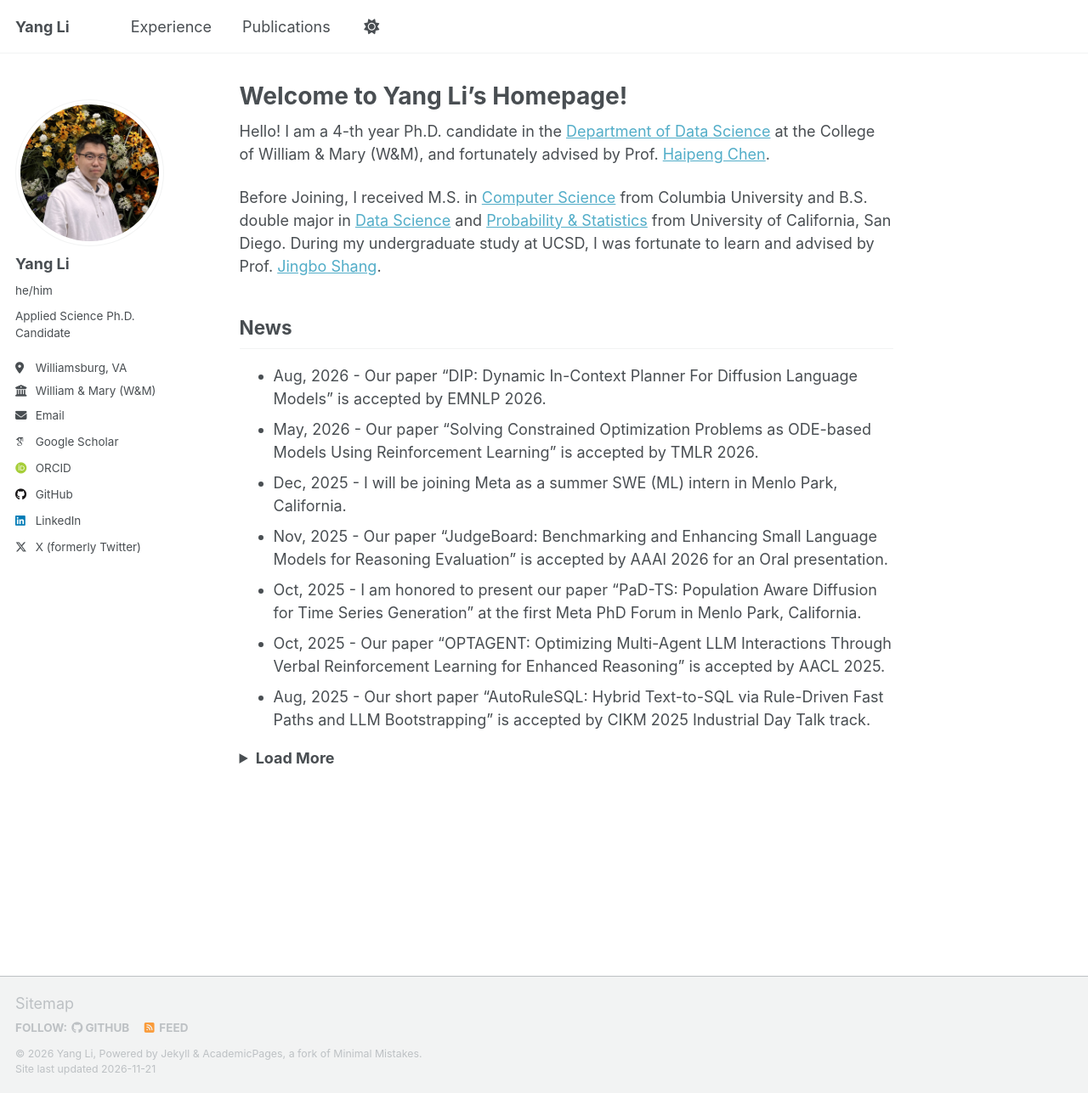
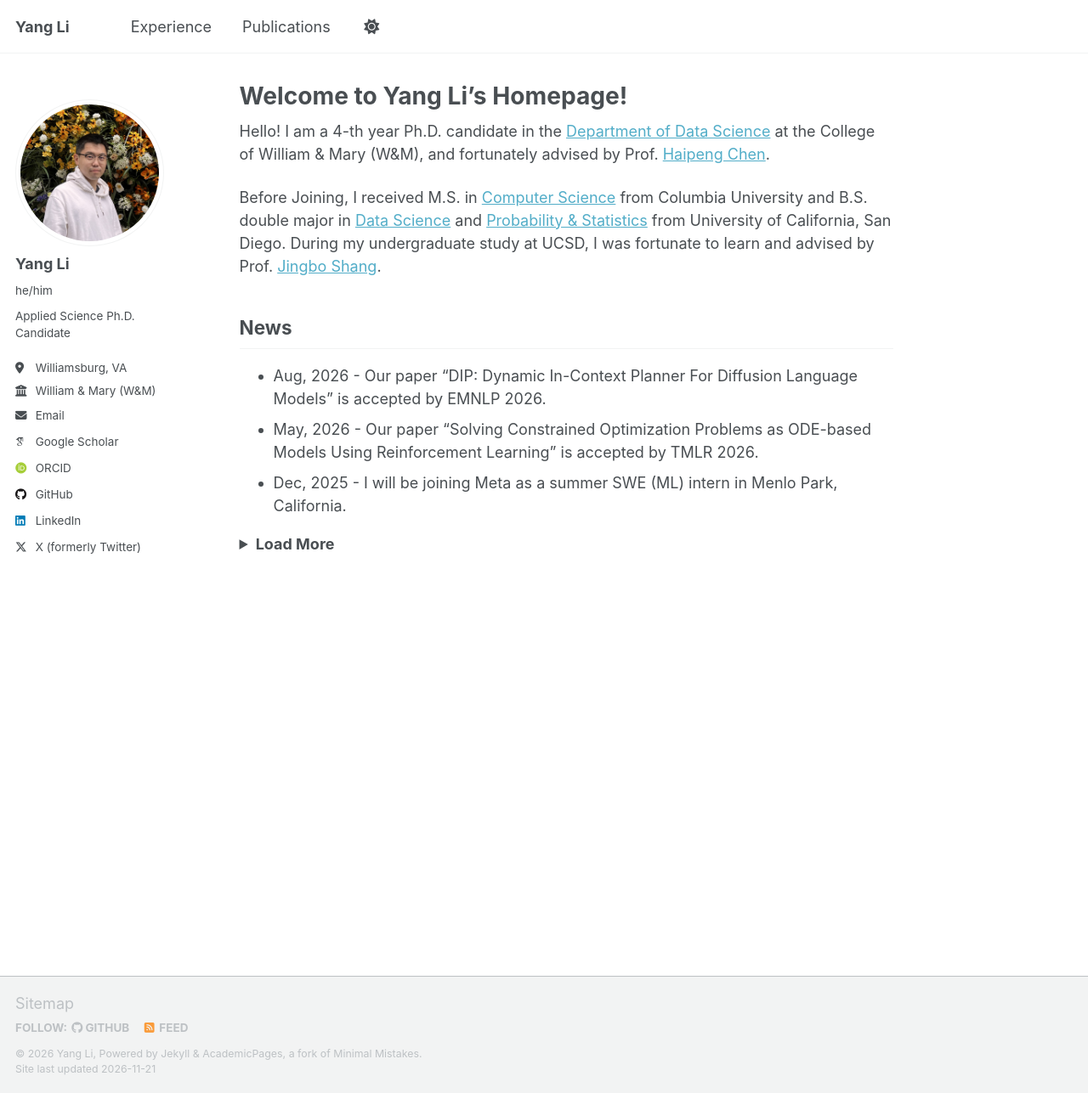
Before and after one commit to littlestone111/littlestone111.github.io, a Jekyll site: the page built from _pages/about.md, in a window 1280 px wide and 1287 px high. Shown: the whole window at 85% size. Built offline with Jekyll 4.4.1, drawn with Linux system fonts in a browser that asks for light colours; some web fonts are replaced; a script that is not in the unit is left out.

Commit message:
Update News

```diff
--- a/_pages/about.md
+++ b/_pages/about.md
@@ -15,16 +15,17 @@ Before Joining, I received M.S. in [Computer Science](https://www.cs.columbia.ed
 - Aug, 2026 - Our paper "DIP: Dynamic In-Context Planner For Diffusion Language Models" is accepted by EMNLP 2026.
 - May, 2026 - Our paper "Solving Constrained Optimization Problems as ODE-based Models Using Reinforcement Learning" is accepted by TMLR 2026.
 - Dec, 2025 - I will be joining Meta as a summer SWE (ML) intern in Menlo Park, California.
-- Nov, 2025 - Our paper "JudgeBoard: Benchmarking and Enhancing Small Language Models for Reasoning Evaluation" is accepted by AAAI 2026 for an Oral presentation.
-- Oct, 2025 - I am honored to present our paper "PaD-TS: Population Aware Diffusion for Time Series Generation" at the first Meta PhD Forum in Menlo Park, California.
-- Oct, 2025 - Our paper "OPTAGENT: Optimizing Multi-Agent LLM Interactions Through Verbal Reinforcement Learning for Enhanced Reasoning" is accepted by AACL 2025.
-- Aug, 2025 - Our short paper "AutoRuleSQL: Hybrid Text-to-SQL via Rule-Driven Fast Paths and LLM Bootstrapping" is accepted by CIKM 2025 Industrial Day Talk track.
+
 
 
 <details>
 <summary><b>Load More</b></summary>
 
 <ul style="PADDING-LEFT: 40px">
+  <li> Nov, 2025 - Our paper "JudgeBoard: Benchmarking and Enhancing Small Language Models for Reasoning Evaluation" is accepted by AAAI 2026 for an Oral presentation.
+  <li> Oct, 2025 - I am honored to present our paper "PaD-TS: Population Aware Diffusion for Time Series Generation" at the first Meta PhD Forum in Menlo Park, California.
+  <li> Oct, 2025 - Our paper "OPTAGENT: Optimizing Multi-Agent LLM Interactions Through Verbal Reinforcement Learning for Enhanced Reasoning" is accepted by AACL 2025.
+  <li> Aug, 2025 - Our short paper "AutoRuleSQL: Hybrid Text-to-SQL via Rule-Driven Fast Paths and LLM Bootstrapping" is accepted by CIKM 2025 Industrial Day Talk track.
   <li> Apr, 2025 - I will be joining Microsoft as a summer research intern in Redmond, Washington.</li>
   <li> Mar, 2025 - I am honored to receive the William and Mary Sanderson Graduate Student Awards for Excellence in Undergraduate Mentoring.</li>
   <li> Dec, 2024 - Our paper "PaD-TS: Population Aware Diffusion for Time Series Generation" is accepted by AAAI 2025.</li>
```
